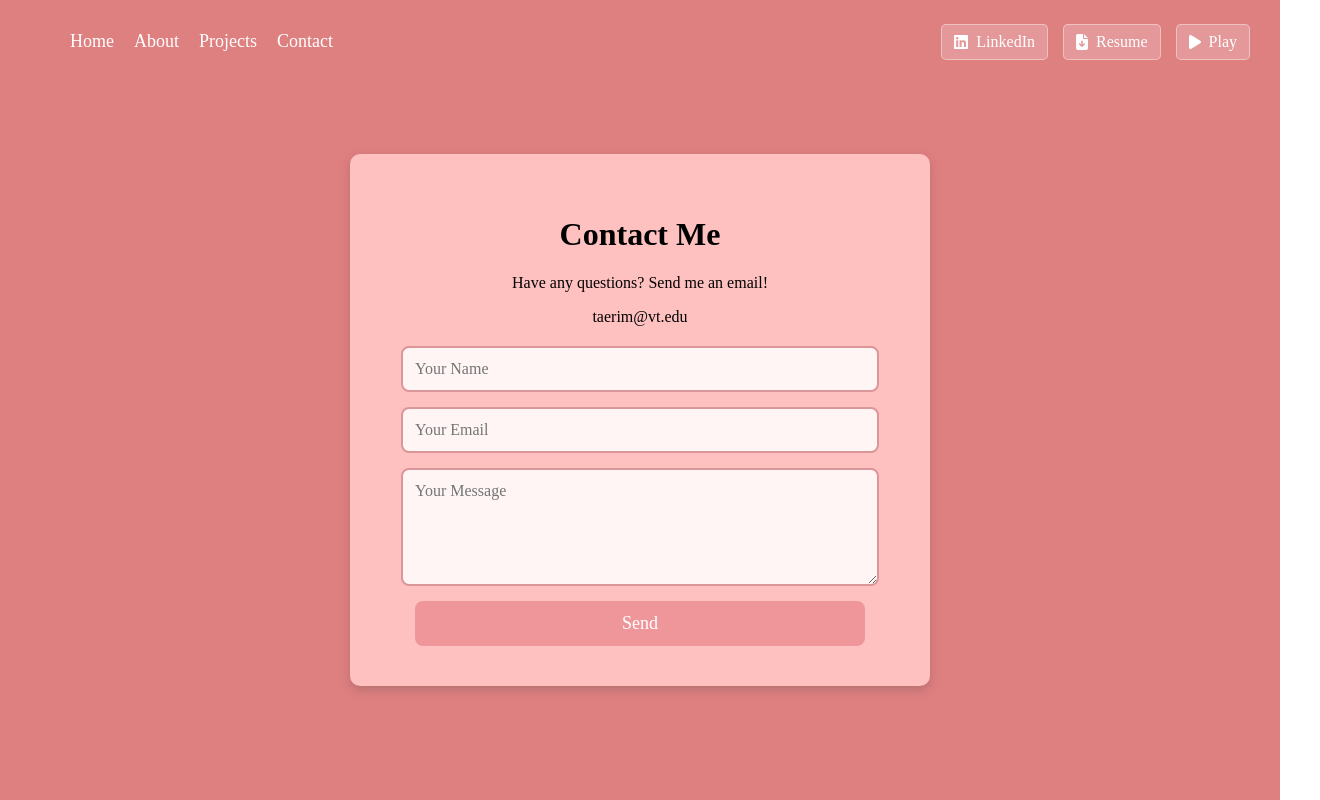
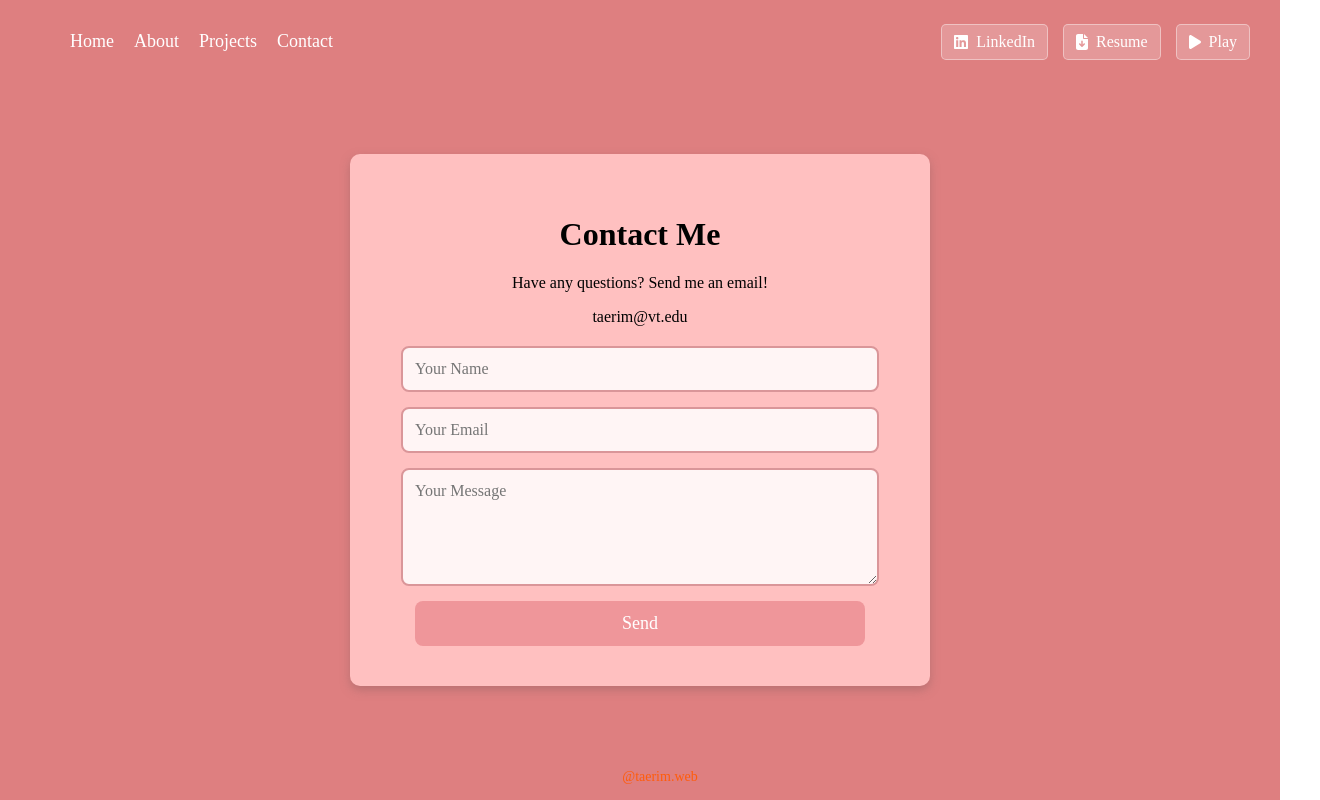
Before and after one commit to EHRIMI/taerim.dev, a React (Create React App) app: page /contact in a window 1280 px wide. Shown: the whole page, 1320 px wide, since content can reach past the window. Built offline with nearby package versions, Linux system fonts and the light colour scheme; a web font is replaced by a local one.

Commit message:
footer fixed

```diff
--- a/src/Pages/Footer/Footer.css
+++ b/src/Pages/Footer/Footer.css
@@ -5,15 +5,14 @@
     src: url('//fastly.jsdelivr.net/korean-webfonts/1/orgs/govs/sdgu/SungDongMyungjo/SungDongMyungjoR.woff2') format('woff2'), url('//fastly.jsdelivr.net/korean-webfonts/1/orgs/govs/sdgu/SungDongMyungjo/SungDongMyungjoR.woff') format('woff');
   }
 
-.footer {
+  .footer {
     font-family: 'SungDongMyungjo';
-    text-align: left;
+    text-align: center;
     padding: 1px 20px;
     font-size: 14px;
     color: rgb(255, 92, 11);
     position: absolute;
+    width: 100%;
     bottom: 0;
-    width: 100%;
-    position: relative;
-    bottom: 0;
-  }
+    margin: 0;
+}
--- a/src/Pages/Footer/Footer.js
+++ b/src/Pages/Footer/Footer.js
@@ -4,7 +4,7 @@ import "./Footer.css";
 const Footer = () => {
   return (
     <footer className="footer">
-      <p>@taerim.dev</p>
+      <p>@taerim.web</p>
     </footer>
   );
 };
```
Also changed, not shown: src/App.css (line endings or trailing spaces).
